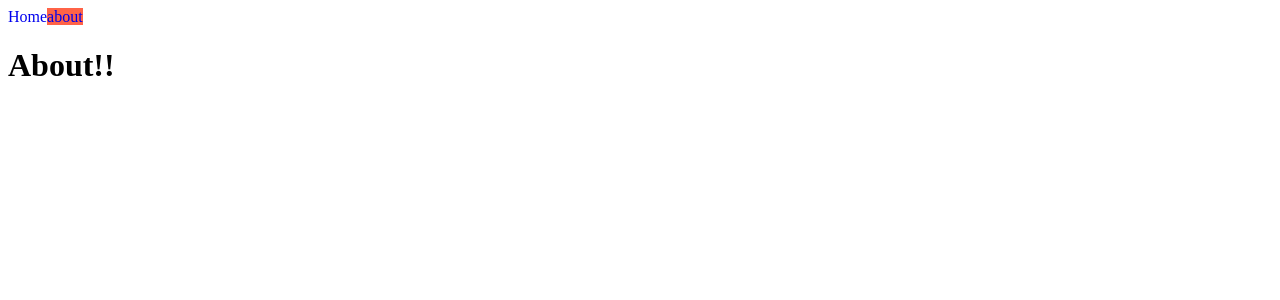
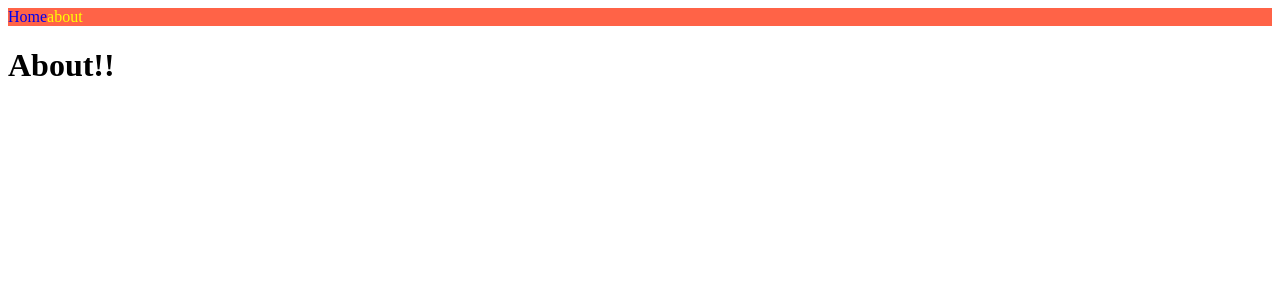
Before and after one commit to yoosion030/NextJS, a Next.js app: page /about in a window 1280 px wide. Shown: the top 300 px of the page. Built offline with nearby package versions, Linux system fonts and the light colour scheme.

Commit message:
styles JSX

```diff
--- /dev/null
+++ b/components/NavBar2.js
@@ -0,0 +1,27 @@
+import Link from 'next/link'
+import { useRouter } from 'next/router'
+
+export default function NavBar() {
+  const router = useRouter()
+  return (
+    <nav>
+      <Link href="/">
+        <a className={router.pathname === '/' ? 'active' : ''}>Home</a>
+      </Link>
+      <Link href="/about">
+        <a className={router.pathname === '/about' ? 'active' : ''}>about</a>
+      </Link>
+      <style jsx>{`
+        nav {
+          background-color: tomato;
+        }
+        a {
+          text-decoration: none;
+        }
+        .active {
+          color: yellow;
+        }
+      `}</style>
+    </nav>
+  )
+}
--- a/pages/about.js
+++ b/pages/about.js
@@ -1,10 +1,10 @@
-import NavBar from '../components/NavBar'
+import NavBar2 from '../components/NavBar2'
 
 // /about으로 라우팅 됨
 export default function About() {
   return (
     <div>
-      <NavBar></NavBar>
+      <NavBar2></NavBar2>
       <h1>About!!</h1>
     </div>
   )
--- a/pages/index.js
+++ b/pages/index.js
@@ -1,10 +1,10 @@
 import { useState } from 'react'
-import NavBar from '../components/NavBar'
+import NavBar2 from '../components/NavBar2'
 
 export default function Home() {
   return (
     <div>
-      <NavBar></NavBar>
+      <NavBar2></NavBar2>
       <h1>Hello </h1>
     </div>
   )
```
Also changed, not shown: 1 other file (tests, documents, lock files or other folders).
